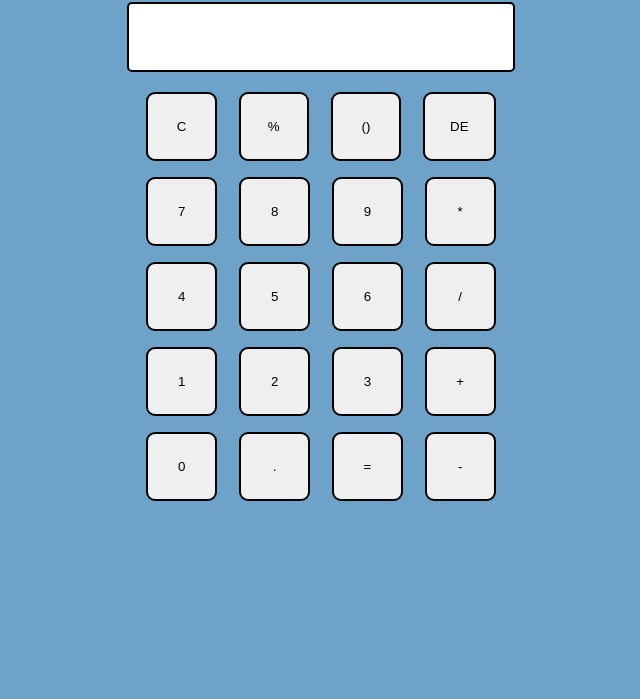
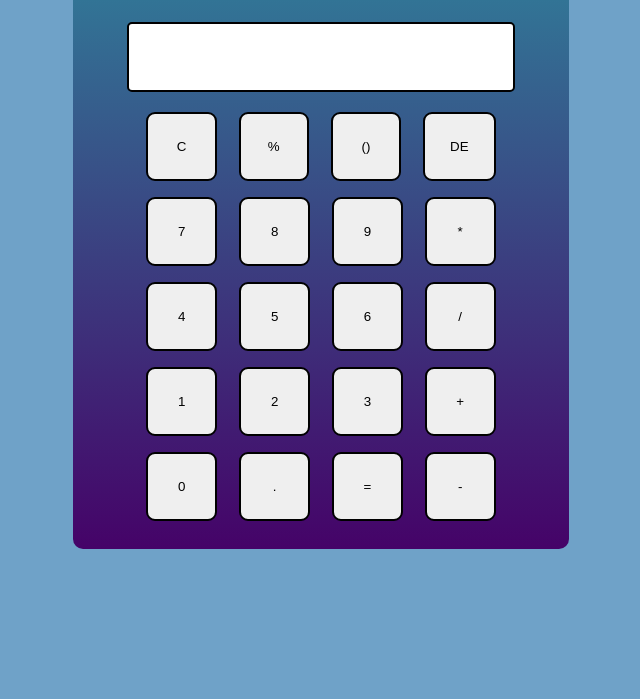
Before and after one commit to Piyush6869/Calculator-using-HTML-CSS-JavaScript, a plain HTML site: page index.html in a window 1280 px wide. Shown: the part 101-800 px from the top of the page, without its empty margins (319-959 px from the left). Drawn offline with Linux system fonts and the light colour scheme.

Commit message:
Update utils.css

```diff
--- a/utils.css
+++ b/utils.css
@@ -1,23 +1,32 @@
-.text-center {
+.text-center{
   text-align: center;
 }
 
-.mx-auto {
+.mx-auto
+{
   margin: auto;
+
 }
-
-.flex {
+.flex{
   display: flex;
 
 }
-
-.flex-col {
+.flex-col{
   flex-direction: column;
 }
-
-.items-center {
-  display: flex;
-  justify-content: center;
+.items-center{
   align-items: center;
-  flex-direction: column;
 }
+.container{
+    width: 36%;
+    height:50%;
+    background: #eae5ff;
+    align-items: center;
+   justify-content: center;
+    }
+  .calculator{
+    background-image: linear-gradient(rgb(47, 135, 157),rgb(69, 3, 104));
+    padding: 20px;
+    border-radius: 10px;
+    color: antiquewhite;
+  }
```
